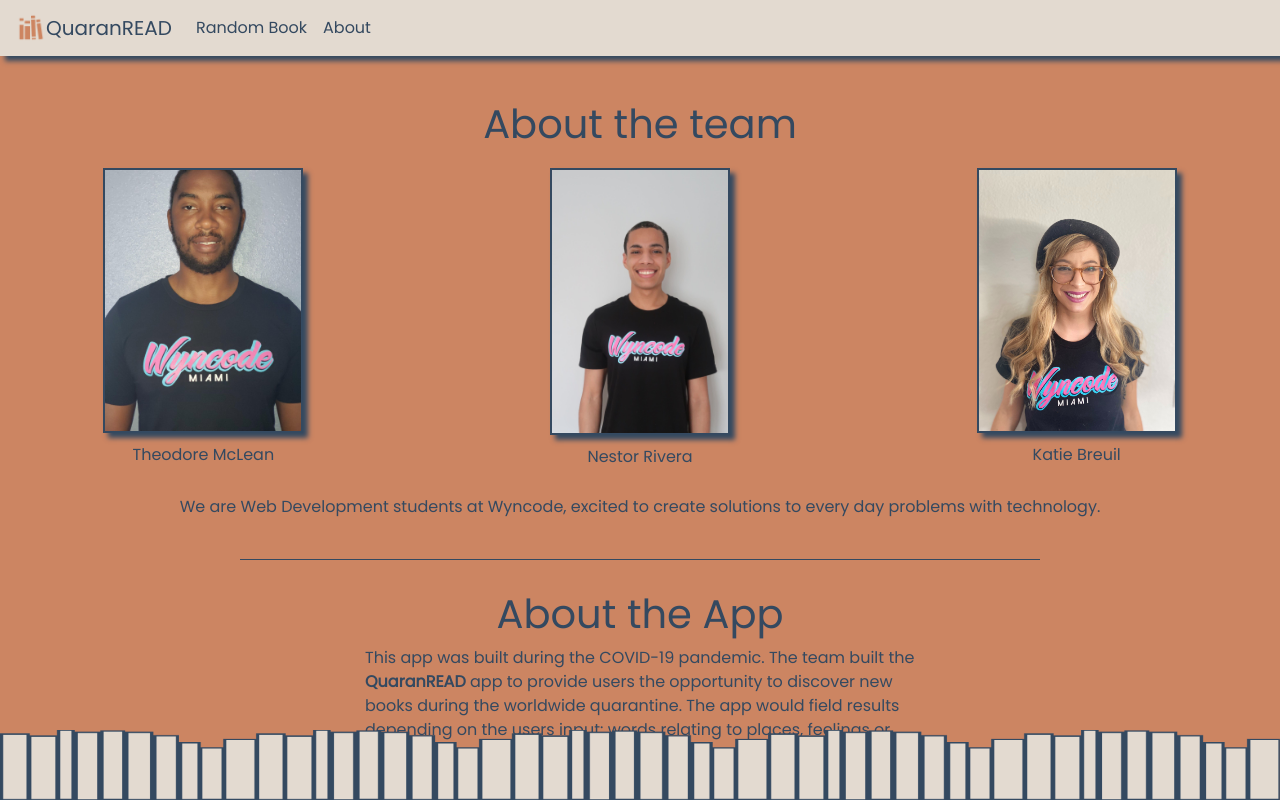
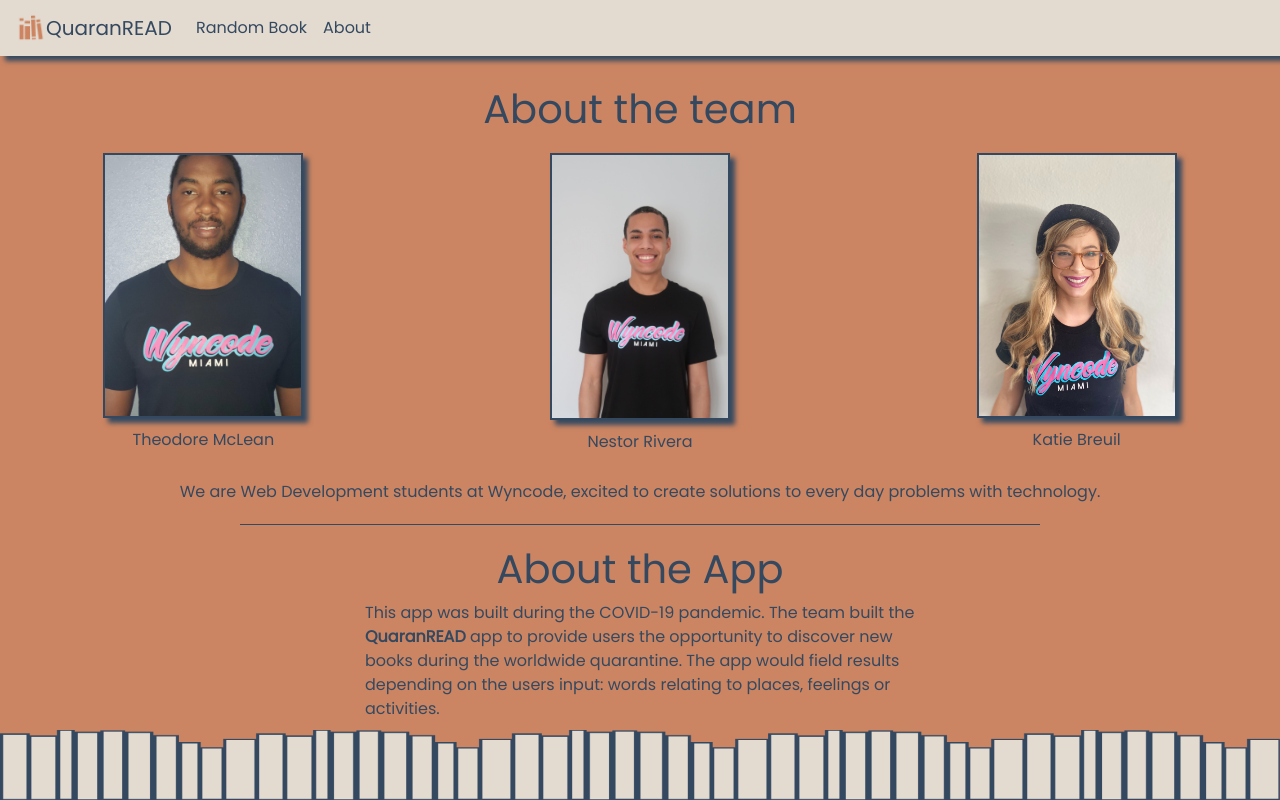
Before and after one commit to kcbreuil/C37_midterm_katie_nestor_theo, a React (Create React App) app in the folder client/: page /about in a window 1280 px wide. Built offline with nearby package versions, Linux system fonts and the light colour scheme; no server answers.

Commit message:
final edit

```diff
--- a/client/src/components/About.jsx
+++ b/client/src/components/About.jsx
@@ -48,7 +48,7 @@
 
       <hr
         style={{
-          marginTop: 40,
+          marginTop: 20,
           width: 800,
           borderColor: '#344960',
           boxShadow: 5
--- a/client/src/index.css
+++ b/client/src/index.css
@@ -46,7 +46,7 @@
 
 /* About page  */
 .about-team {
-  margin-top: 100px;
+  margin-top: 85px;
   color: #344960;
   text-align: center;
 }
@@ -65,7 +65,7 @@
   color: #344960;
   padding-left: 50px;
   padding-right: 50px;
-  margin-top: 30px;
+  margin-top: 20px;
 }
 
 /* Single Book Page */
```
Also changed, not shown: 1 other file (tests, documents, lock files or other folders).
